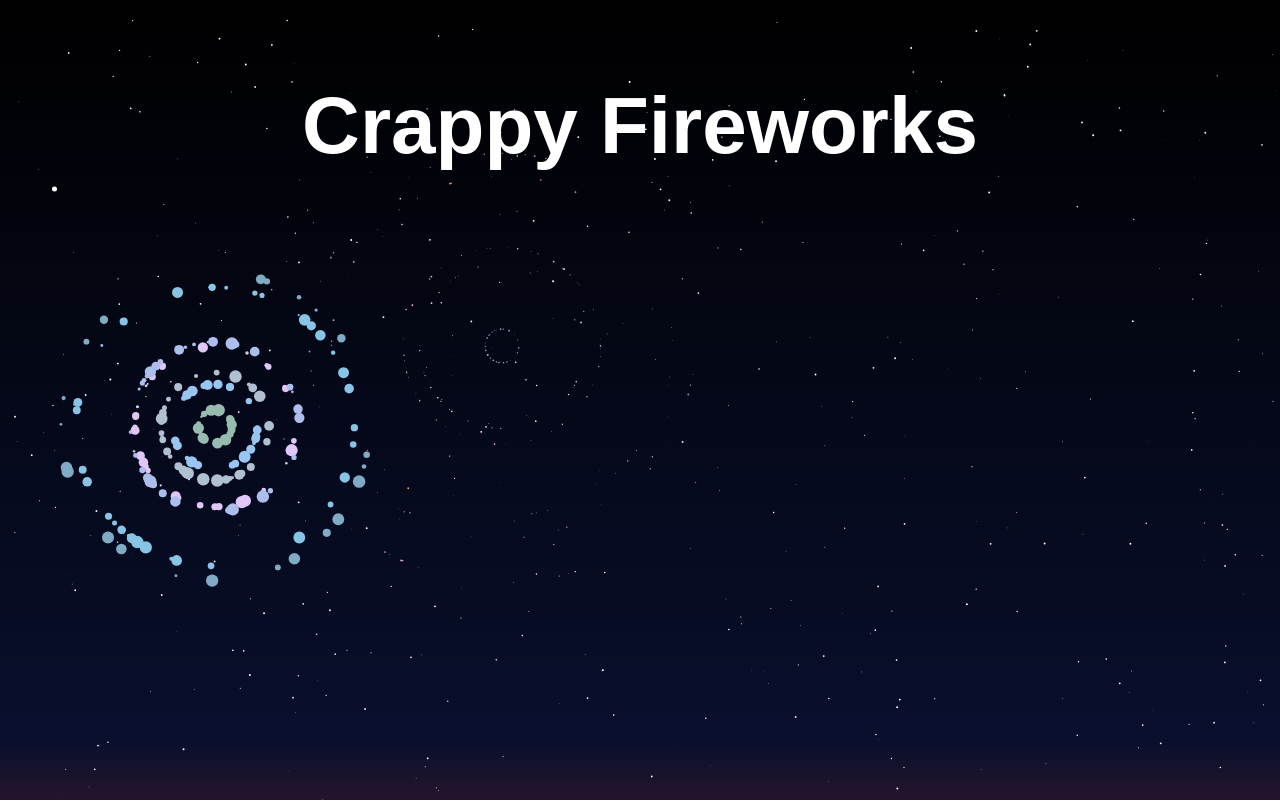
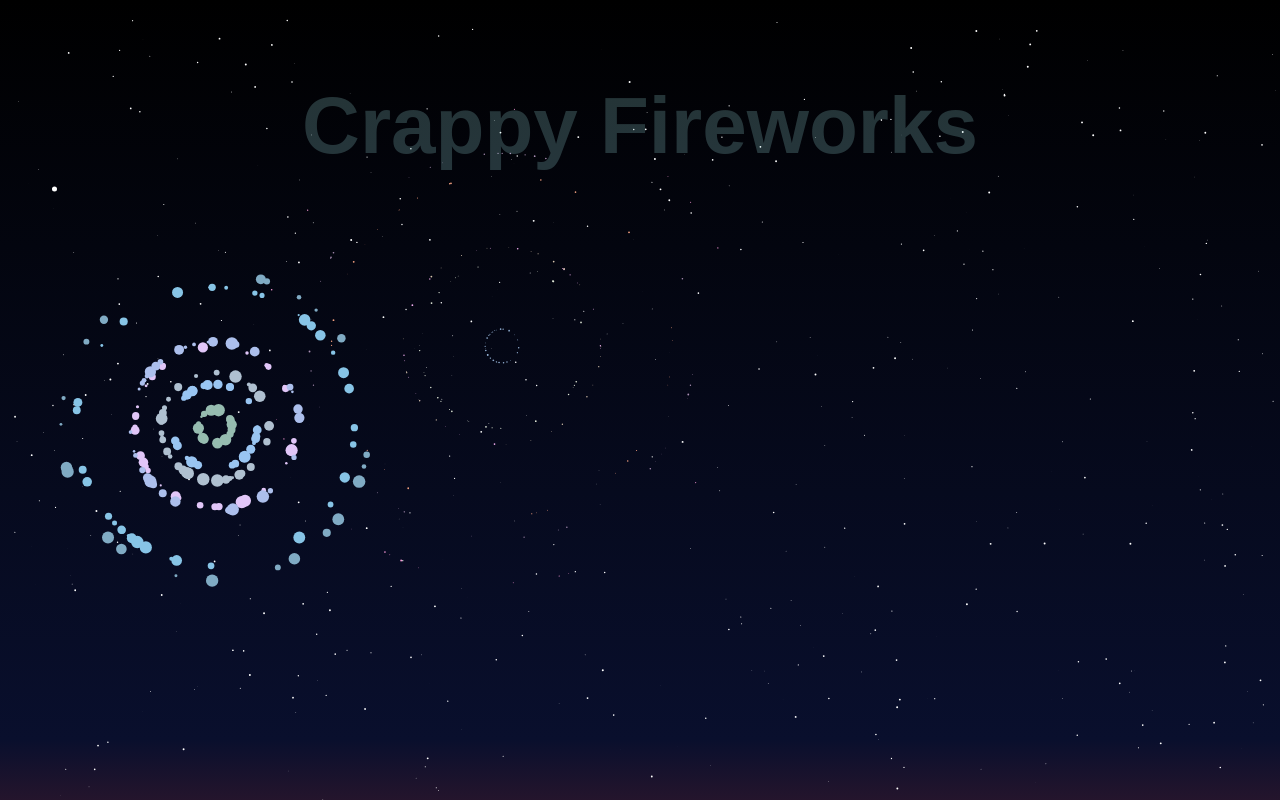
Before and after one commit to kinuris/crappy-fireworks, a website with bundled scripts: page public/index.html in a window 1280 px wide. Built offline with nearby package versions, Linux system fonts and the light colour scheme.

Commit message:
changed H1 text color

```diff
--- a/src/index.ts
+++ b/src/index.ts
@@ -4,7 +4,6 @@ import { Point } from "./shapes/Point"
 import { Rectangle } from "./shapes/Rectangle"
 import { fade } from "./util/fade"
 import { Firework } from "./preset/genFirework"
-import { Color } from "./util/Color"
 import { Stars } from "./preset/genStars"
 import { genTwilightGradient } from "./preset/twilightGradient"
 
--- a/src/style.sass
+++ b/src/style.sass
@@ -15,7 +15,7 @@ body
         font-family: Arial, Helvetica, sans-serif
         font-size: 3em
         top: 0
-        color: white
+        color: rgba(180, 255, 255, 0.2)
         user-select: none
 
         @media screen and ( min-width: 1200px )
```
